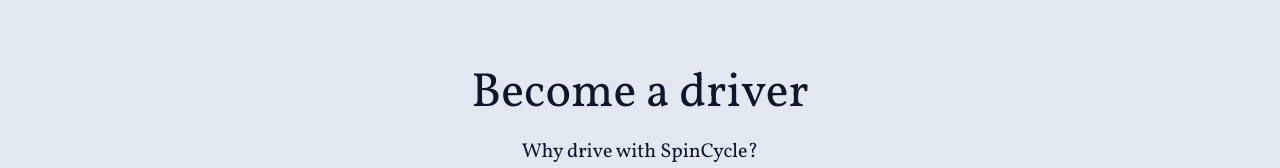
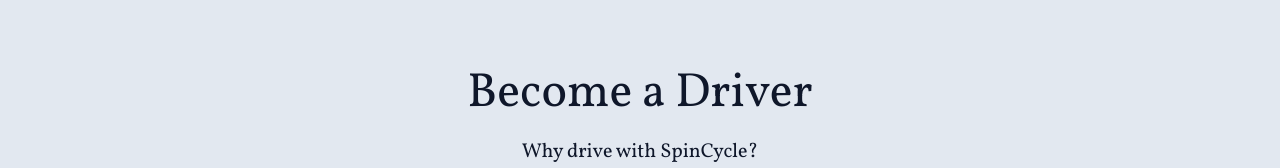
Before and after one commit to maxmay94/spincycle-home-page, a React (Vite) app: page /become_a_driver in a window 1280 px wide. Shown: the part 146-314 px from the top of the page. Built offline with nearby package versions, Linux system fonts and the light colour scheme; a web font is replaced by a local one.

Commit message:
small update to become a driver

```diff
--- a/src/Pages/aCareerWithUs/ACareerWithUs.jsx
+++ b/src/Pages/aCareerWithUs/ACareerWithUs.jsx
@@ -40,7 +40,7 @@
                   </div>
                 </div>
 
-                <div className="">
+                <div>
                   <h2 className="text-2xl">What we bring to the table?</h2>
                   <div className="text-left sm:text-center mt-2">
                     <li>A competitive compensation package for your hard work</li>
--- a/src/Pages/becomeADriver/BecomeADriver.jsx
+++ b/src/Pages/becomeADriver/BecomeADriver.jsx
@@ -17,7 +17,7 @@
 
         <div>
           <p className="text-4xl lg:text-5xl mb-5">
-            Become a driver
+            Become a Driver
           </p>
 
           <p className="text-lg lg:text-xl">Why drive with SpinCycle?</p>
```
